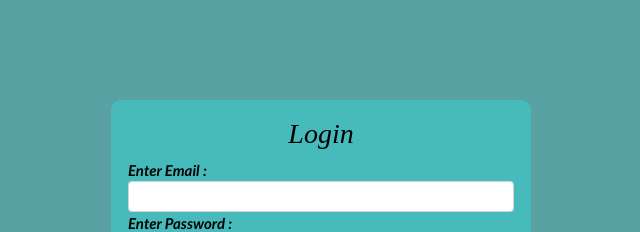
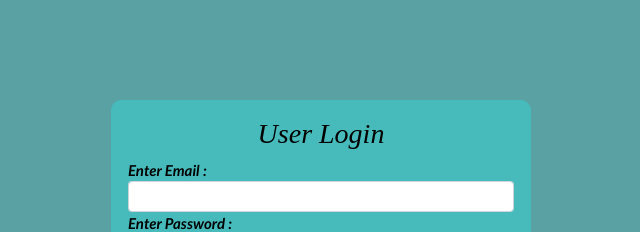
Before and after one commit to hsoni-devops/Full-stack-expense-app, a website: page public/views/login.html in a window 1280 px wide. Shown: the top 232 px of the page, 319-959 px from the left. Drawn offline with nearby package versions, Linux system fonts and the light colour scheme; files whose address does not match are found by name.

Commit message:
update login page

```diff
--- a/public/views/login.html
+++ b/public/views/login.html
@@ -49,7 +49,7 @@
 
     <div class="container-fluid d-flex justify-content-center">
         <div class="container d-flex justify-content-center form-container">
-               <h3 style="text-align: center;">Login</h3>
+               <h3 style="text-align: center;">User Login</h3>
              <form action="/login/validiation" method="post" class="formInput" onsubmit="authorization() " >
                  <label for="email">Enter Email :</label>
                  <input type="email" name="email" id="email" class="form-control form-control-sm" required>
```
